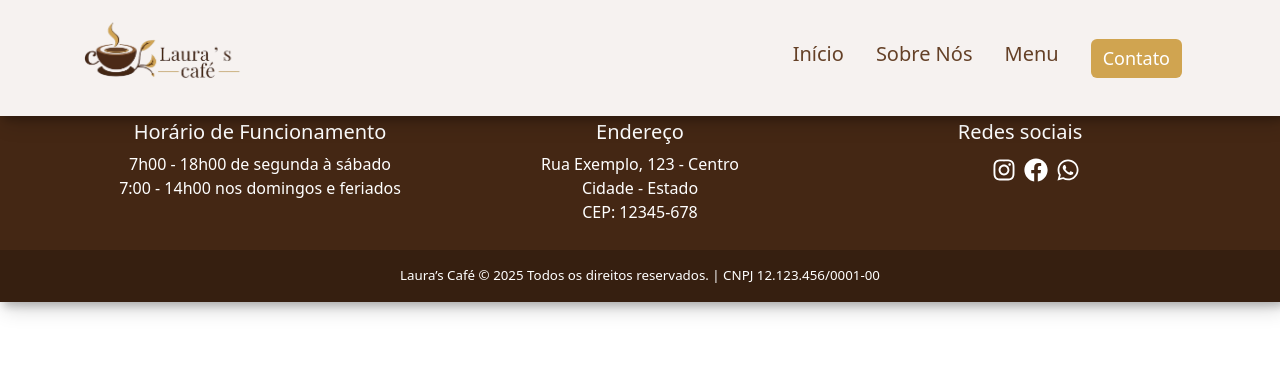
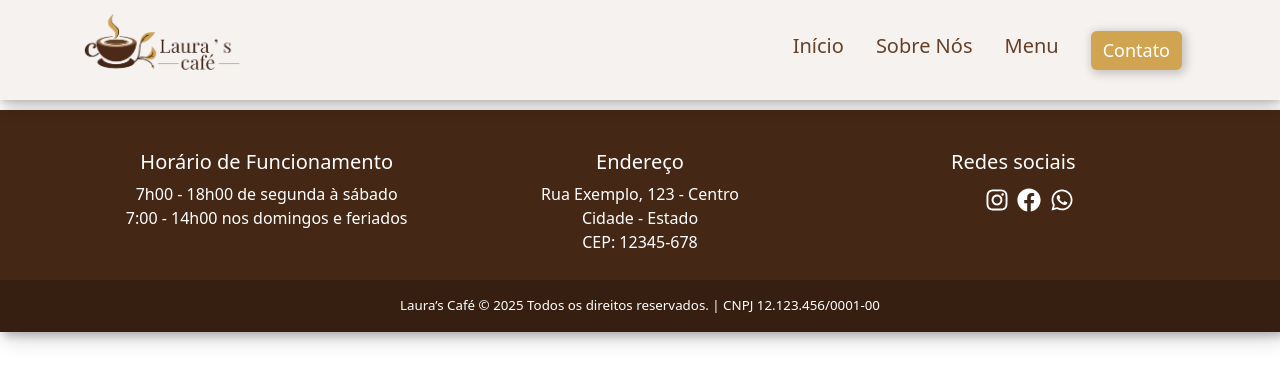
Before and after one commit to LucasLeme04/laura-cafe, a React (Vite) app in the folder lauras-cafe/: page / in a window 1280 px wide. Shown: the top 384 px of the page. Built offline with nearby package versions, Linux system fonts and the light colour scheme.

Commit message:
Update na navbar e footer
Mudança no padding, nav-itens, e sombras de caixa

```diff
--- a/lauras-cafe/src/components/components-style.css
+++ b/lauras-cafe/src/components/components-style.css
@@ -2,13 +2,25 @@
 
 .nav-custom {
   background-color: #F6F2F0;
+  padding: 0;
   z-index: 3 !important;
-  box-shadow: 4px 4px 8px 0 rgba(0, 0, 0, 0.2), 4px 6px 20px 0 rgba(0, 0, 0, 0.19);
+  box-shadow: 1px 2px 8px 0 rgba(0, 0, 0, 0.2), 1px 4px 20px 0 rgba(0, 0, 0, 0.19);
 
+}
+.nav-items {
+    display: flex;
+    flex-direction: row;
+    justify-content: space-between;
+    align-items: center;
+    padding: 0.5rem 1rem;
 }
 
 .nav-item {
   color: #654127;
+}
+
+.nav-item:hover {
+  color: #D0A450;
 }
 
 /* ----------------------------- GLOBAL STYLES -----------------------------*/
@@ -18,8 +30,9 @@
     color: #ffffff;
     border: none;
     transition: background-color 0.3s, color 0.3s;
-    font-weight: 500;
     font-size: large;
+    box-shadow: 2px 2px 10px 2px rgba(0, 0, 0, 0.2);
+
 }
 
 .btn-custom:hover {
@@ -41,6 +54,8 @@ footer h4 {
 }
 
 .footer-container {
+    padding: 30px 10px 0px 10px;
+    /* margin-top: 1rem; */
     display: flex;
     flex-direction: row;
     flex-wrap: nowrap;
```
